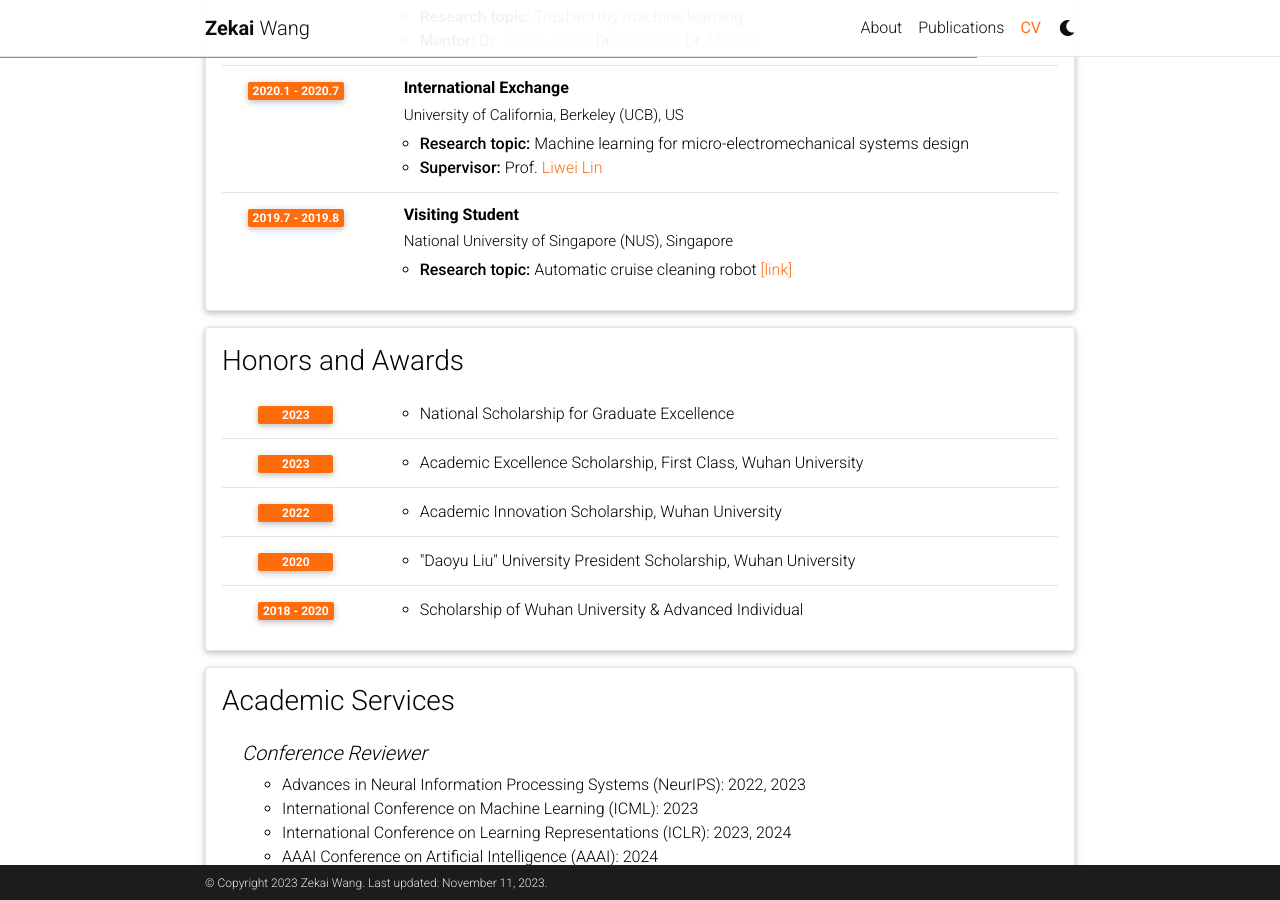
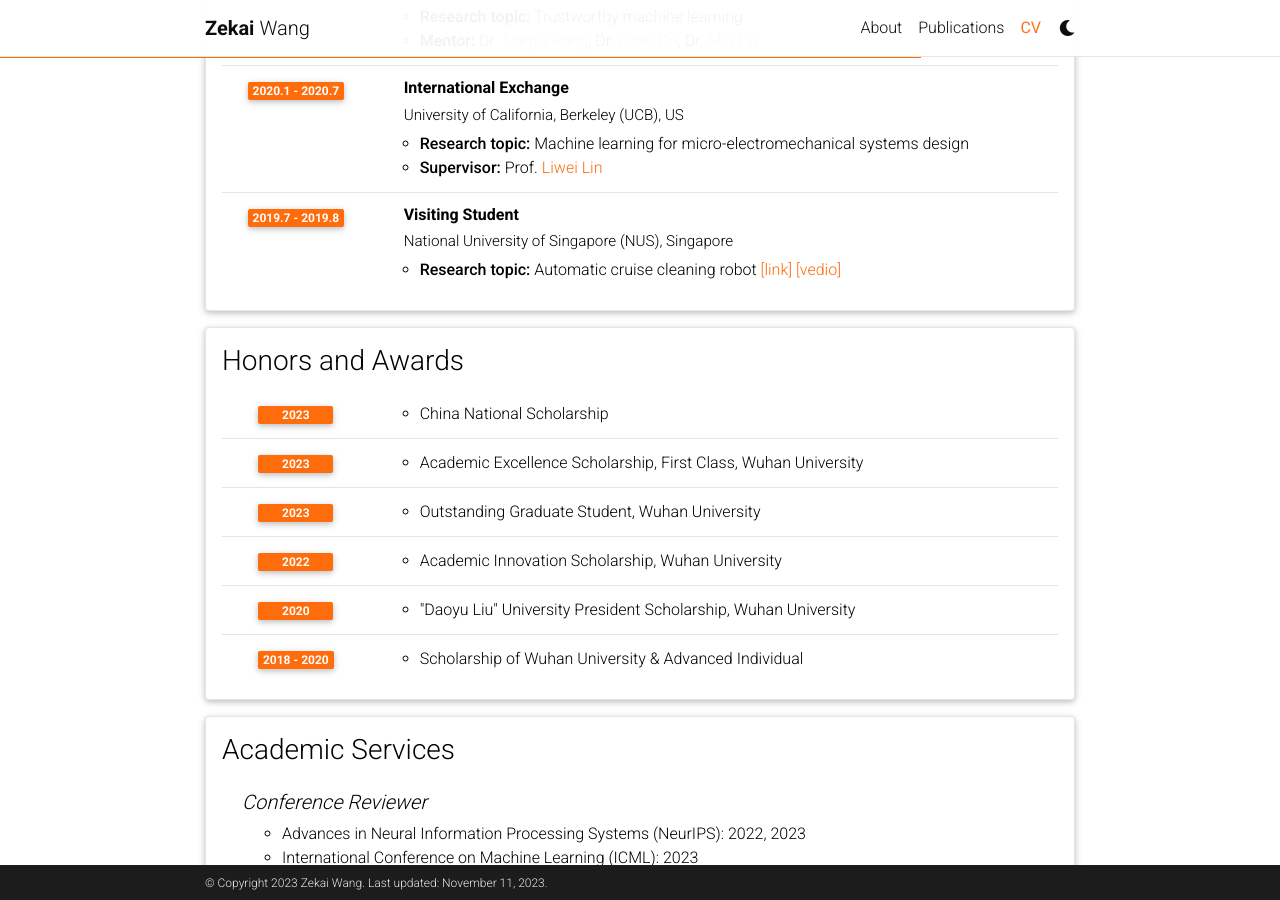
Before and after one commit to wzekai99/wzekai99.github.io, a Jekyll site: the page built from _pages/cv.md, in a window 1280 px wide and 900 px high, scrolled down 607 px. Built offline with Jekyll 4.4.1, drawn with Linux system fonts in a browser that asks for light colours; comment, search, counter and statistics services are not loaded; a style sheet for code colours, icons or effects is not loaded.

Commit message:
Update cv.yml

```diff
--- a/_data/cv.yml
+++ b/_data/cv.yml
@@ -35,7 +35,7 @@
       institution: National University of Singapore (NUS), Singapore
       year: 2019.7 - 2019.8
       description:
-        - <strong>Research topic:</strong> Automatic cruise cleaning robot <a href="https://github.com/zekai99/WALL-E-Garbage-classification-robot">[link]</a>
+        - <strong>Research topic:</strong> Automatic cruise cleaning robot <a href="https://github.com/zekai99/WALL-E-Garbage-classification-robot">[link]</a> <a href="https://youtu.be/zQ58N8gL5Cg?si=fcOONDeg7a2nxQMz">[vedio]</a>
 
 
 - title: Honors and Awards
@@ -43,10 +43,13 @@
   contents:
     - year: 2023
       items:
-        - National Scholarship for Graduate Excellence
+        - China National Scholarship
     - year: 2023
       items:
         - Academic Excellence Scholarship, First Class, Wuhan University
+    - year: 2023
+      items:
+        - Outstanding Graduate Student, Wuhan University
     - year: 2022
       items:
         - Academic Innovation Scholarship, Wuhan University
```
